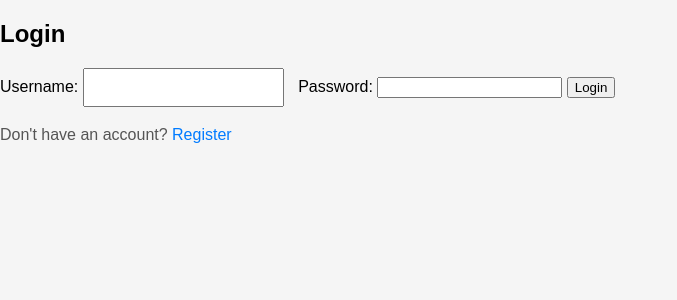
After one commit to metin941/Task_management_tool, a Flask app: page /login in a window 1280 px wide. The commit adds this page. Shown: the top 300 px of the page, without its empty margins (0-677 px from the left). Run offline with Flask 3, Linux system fonts and the light colour scheme.

Commit message:
Added login to web app

```diff
--- a/app.py
+++ b/app.py
@@ -2,11 +2,18 @@ from flask import Flask, abort, render_template, request, url_for, redirect, sen
 from flask_sqlalchemy import SQLAlchemy
 from datetime import datetime, date
 from werkzeug.utils import secure_filename
+from flask_login import LoginManager, UserMixin, login_user, login_required, logout_user, current_user
+from flask_bcrypt import Bcrypt
 import os
 
 app = Flask(__name__)
 app.config['SQLALCHEMY_DATABASE_URI'] = 'sqlite:///test.db'
+app.config['SQLALCHEMY_BINDS'] = {'users': 'sqlite:///users.db'}  # New database for users
+app.config['SECRET_KEY'] = '252525'  # Change this to a secret key of your choice
 db = SQLAlchemy(app)
+bcrypt = Bcrypt(app)
+login_manager = LoginManager(app)
+login_manager.login_view = 'login'
 
 # Add a configuration for file uploads
 UPLOAD_FOLDER = 'Attachments'
@@ -41,7 +48,83 @@ class Todo(db.Model):
     def __repr__(self):
         return '<Task %r>' % self.id
 
-@app.route('/', methods=['POST','GET'])
+class User(UserMixin, db.Model):
+    id = db.Column(db.Integer, primary_key=True)
+    username = db.Column(db.String(50), unique=True, nullable=False)
+    password_hash = db.Column(db.String(200), nullable=False)
+
+    def set_password(self, password):
+        self.password_hash = bcrypt.generate_password_hash(password).decode('utf-8')
+
+    def check_password(self, password):
+        return bcrypt.check_password_hash(self.password_hash, password)
+
+class UserLogin(UserMixin, db.Model):
+    __bind_key__ = 'users'
+    id = db.Column(db.Integer, primary_key=True)
+    username = db.Column(db.String(50), unique=True, nullable=False)
+    password_hash = db.Column(db.String(200), nullable=False)
+
+    def set_password(self, password):
+        self.password_hash = bcrypt.generate_password_hash(password).decode('utf-8')
+
+    def check_password(self, password):
+        return bcrypt.check_password_hash(self.password_hash, password)
+
+@app.route('/')
+def redirect_to_index():
+    return redirect(url_for('login'))
+
+@app.route('/register', methods=['GET', 'POST'])
+def register():
+    if request.method == 'POST':
+        username = request.form['username']
+        password = request.form['password']
+
+        existing_user = UserLogin.query.filter_by(username=username).first()
+        if existing_user:
+            return render_template('register.html', error='Username already exists. Choose a different one.')
+
+        new_user = UserLogin(username=username)
+        new_user.set_password(password)
+
+        try:
+            db.session.add(new_user)
+            db.session.commit()
+            login_user(new_user)
+            return redirect(url_for('login'))
+        except:
+            db.session.rollback()
+            return 'Error registering user. Please try again.'
+
+    return render_template('register.html', error=None)
+
+@login_manager.user_loader
+def load_user(user_id):
+    return UserLogin.query.get(int(user_id))
+
+@app.route('/login', methods=['GET', 'POST'])
+def login():
+    if request.method == 'POST':
+        username = request.form['username']
+        password = request.form['password']
+
+        user = UserLogin.query.filter_by(username=username).first()
+
+        if user and user.check_password(password):
+            login_user(user)
+            return redirect(url_for('index'))  # Redirect to the 'index' route upon successful login
+        else:
+            return render_template('login.html', error='Invalid username or password')
+
+    return render_template('login.html', error=None)
+
+@app.route('/logout')
+def logout():
+    logout_user()
+    return redirect(url_for('login'))
+
+@app.route('/index', methods=['POST','GET'])
 def index():
     if request.method == 'POST':
         task_content = request.form['content']
@@ -52,7 +135,7 @@ def index():
             try:
                 db.session.add(new_task)
                 db.session.commit()
-                return redirect('/')
+                return redirect(url_for('index'))
             except:
                 return 'Tehere is a issue adding your task, please contact IT department'
         else:
@@ -68,7 +151,7 @@ def delete(id):
         try:
             db.session.delete(task_to_delete)
             db.session.commit()
-            return redirect('/')
+            return redirect('/index')
         except:
             return 'There was a problem deleting that task'
 
@@ -90,7 +173,7 @@ def update_task(task_id):
             task.finished = datetime.utcnow()
         try:
             db.session.commit()
-            return redirect('/')
+            return redirect('/index')
         except Exception as e:
             db.session.rollback()  # Rollback changes if an exception occurs
             return f'There was an issue updating the task status:    {str(e)}'
@@ -110,7 +193,7 @@ def update_owner(task_id):
 
         try:
             db.session.commit()
-            return redirect('/')
+            return redirect('/index')
         except Exception as e:
             db.session.rollback()  # Rollback changes if an exception occurs
             return f'There was an issue updating the task status:    {str(e)}'
--- a/templates/index.html
+++ b/templates/index.html
@@ -72,7 +72,7 @@
         {% endfor %}
     </table>
 
-    <form action="/" method="POST">
+    <form action="index" method="POST">
         <input type="text" name="owner" id="owner" placeholder="Owner" class="small">
         <input type="text" name="author" id="author" placeholder="Author" class="small">
         <input type="submit" value="Add Task">
--- /dev/null
+++ b/templates/login.html
@@ -0,0 +1,27 @@
+{% extends 'base.html' %}
+
+{% block head %}
+    <!-- Add any additional head content here -->
+    <title>Login</title>
+{% endblock %}
+
+{% block body %}
+    <div class="login-container">
+        <h2>Login</h2>
+        {% if error %}
+            <p class="error">{{ error }}</p>
+        {% endif %}
+        <form method="post" action="{{ url_for('login') }}">
+            <label for="username">Username:</label>
+            <input type="text" id="username" name="username" required>
+
+            <label for="password">Password:</label>
+            <input type="password" id="password" name="password" required>
+
+            <button type="submit">Login</button>
+        </form>
+
+        <!-- Add a link to the registration page -->
+        <p>Don't have an account? <a href="{{ url_for('register') }}">Register</a></p>
+    </div>
+{% endblock %}
```
Also changed, not shown: templates/register.html (added, +21 -0 lines), instance/test.db, instance/users.db (added).
